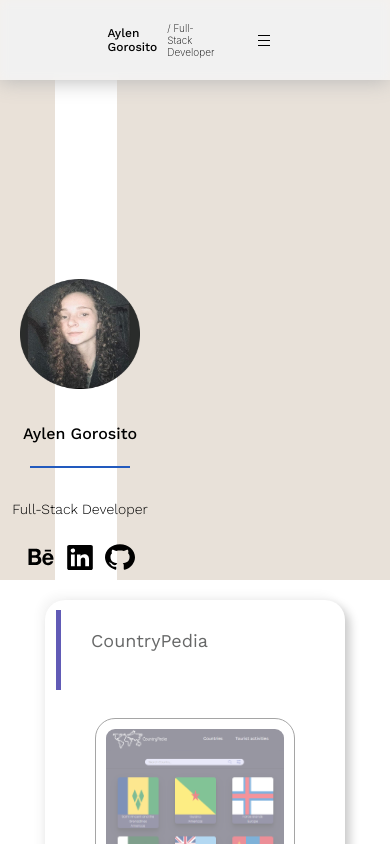
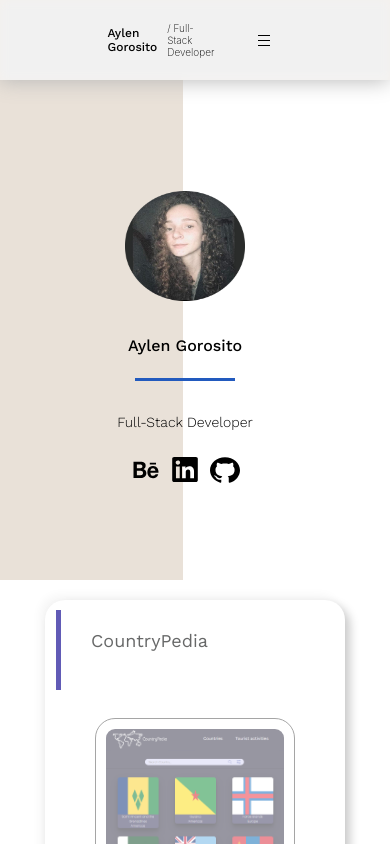
Before and after one commit to AylenGorosito313/portfolio, a React (Vite) app: page / in a window 390 px wide. Shown: the top 844 px of the page. Built offline with nearby package versions, Linux system fonts and the light colour scheme.

Commit message:
Update Home.css

```diff
--- a/src/pages/home/Home.css
+++ b/src/pages/home/Home.css
@@ -244,15 +244,16 @@
   .div-container-home {
     height: auto;
     display: flex;
-    width: 30%;
+    width: 100%;
     margin: 0;
-    justify-content: flex-end;
   }
   .div-central-home {
     height: auto;
     display: flex;
     box-shadow: none;
-    max-width: 100%;
+
+    justify-content: space-around;
+    align-items: center;
   }
   .p {
     display: none !important;
```
